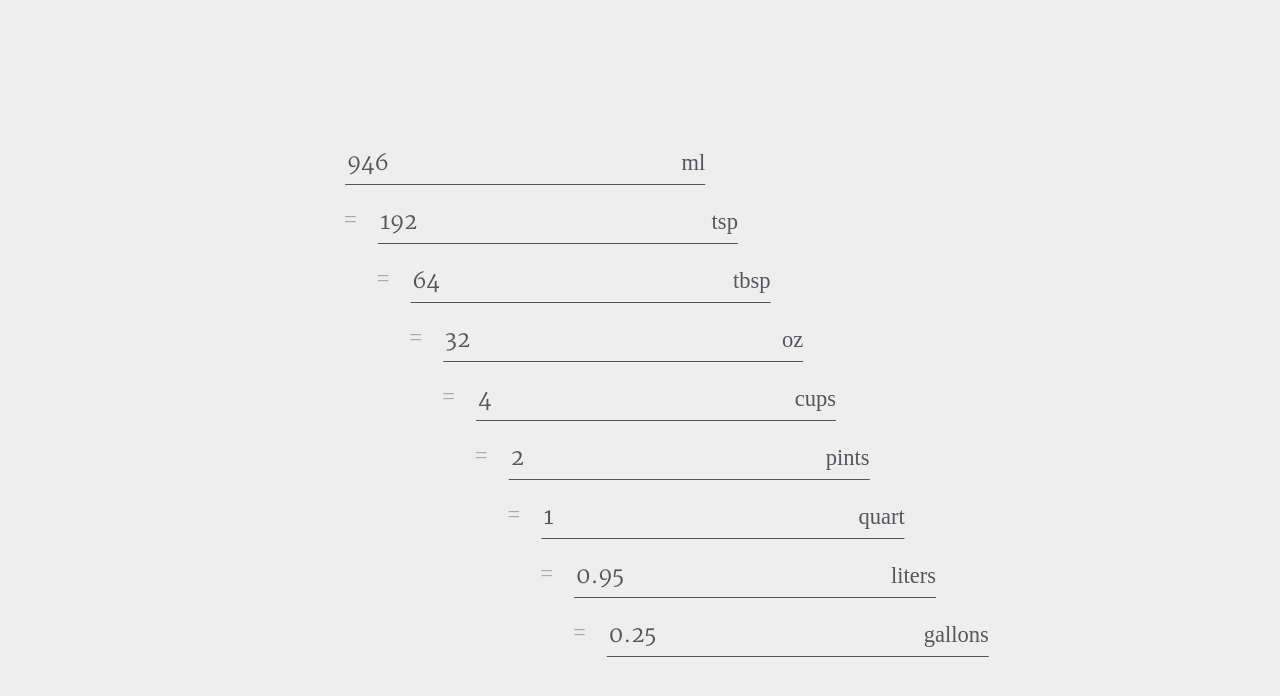
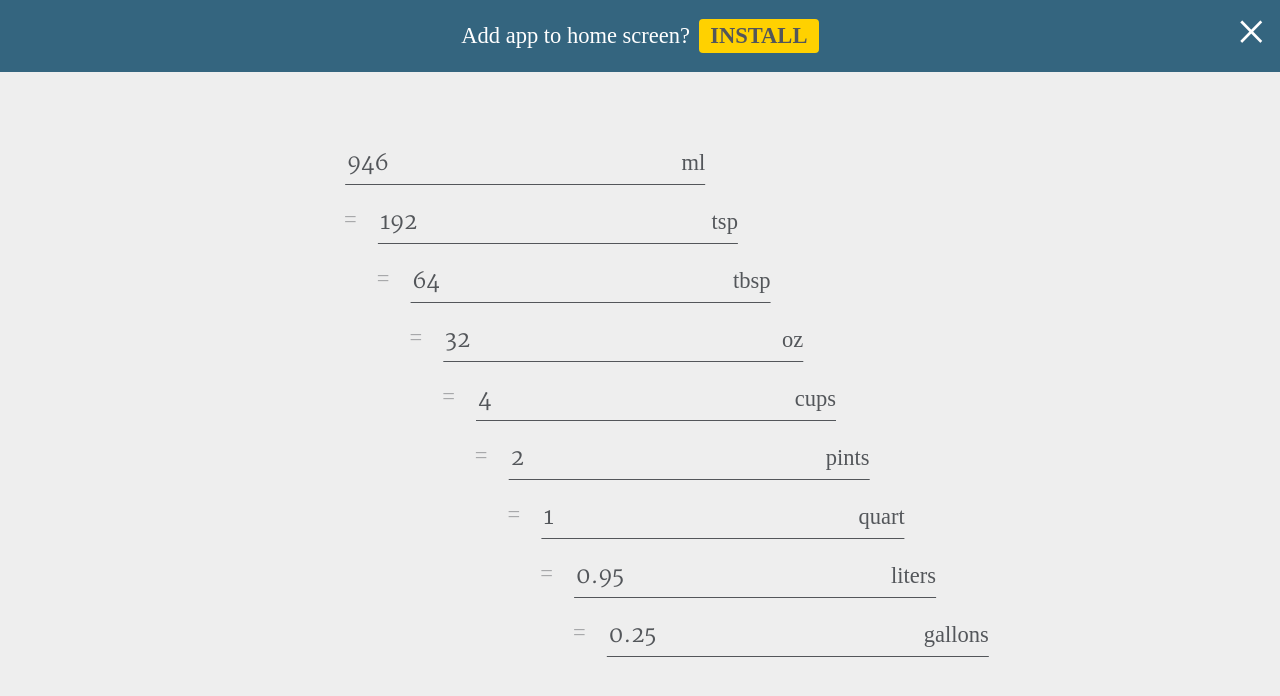
Before and after one commit to josh-collinsworth/vue-liquid-measurement-converter, a Vue app: page / in a window 1280 px wide. Shown: the top 696 px of the page. Built offline with nearby package versions, Linux system fonts and the light colour scheme; a web font is replaced by a local one.

Commit message:
Finalize prompt

```diff
--- a/src/App.vue
+++ b/src/App.vue
@@ -1,16 +1,19 @@
 <template>
   <div id="app">
+		<PWAPrompt />
     <MeasurementsTable msg="Welcome to Your Vue.js App"/>
   </div>
 </template>
 
 <script>
 import MeasurementsTable from './components/MeasurementsTable.vue'
+import PWAPrompt from './components/PWAPrompt.vue'
 
 export default {
   name: 'App',
   components: {
-    MeasurementsTable
+    MeasurementsTable,
+    PWAPrompt
   }
 }
 </script>
@@ -19,11 +22,15 @@ export default {
 @import url("https://fonts.googleapis.com/css?family=Barlow+Condensed:300&display=swap");
 @import url("https://fonts.googleapis.com/css?family=Martel&display=swap");
 
-$orange: #ff6a13;
-$yellow: #ffd100;
-$lightGray: #a7a8aa;
-$darkGray: #53565a;
-$lightBlue: #7ba7bc;
+:root {
+	--white: #ffffff;
+	--orange: #ff6a13;
+	--yellow: #ffd100;
+	--lightGray: #a7a8aa;
+	--darkGray: #53565a;
+	--lightBlue: #7ba7bc;
+	--darkBlue: #34657f;
+}
 
 *,
 *:before,
@@ -36,11 +43,11 @@ $lightBlue: #7ba7bc;
 
 *:focus {
 	outline: none;
-	background-color: $yellow;
+	background-color: var(--yellow);
 }
 
 *::selection {
-	background: $yellow;
+	background: var(--yellow);
 }
 
 html {
@@ -51,7 +58,7 @@ body {
 	margin: 0;
 	font-family: "Barlow Condensed";
 	background: #eee;
-	color: $darkGray;
+	color: var(--darkGray);
 	min-height: 100vh;
 	display: grid;
 	place-content: center;
@@ -79,7 +86,7 @@ body {
 		font-size: 1.25rem;
 		display: flex;
 		align-items: center;
-		color: $lightGray;
+		color: var(--lightGray);
 		margin-bottom: 0.3em;
 		left: 0;
 	}
@@ -125,11 +132,10 @@ body {
 				}
 
 				&:focus + label {
-					color: $yellow;
+					color: var(--yellow);
 				}
 			}
 		}
 	}
 }
-
 </style>
--- /dev/null
+++ b/src/components/PWAPrompt.vue
@@ -0,0 +1,120 @@
+<template>
+  <transition name="fade-down-in" appear>
+    <div
+      v-if="shown"
+      :class="['pwa-prompt', { shown }]"
+    >
+      Add app to home screen?
+      <button class="install-button" @click="installPWA">
+        Install
+      </button>
+      <button class="close-button" @click="() => { shown = false }">
+        <span aria-hidden="true">×</span>
+        <span class="sr">Dismiss without installing</span>
+      </button>
+    </div>
+  </transition>
+</template>
+
+<script>
+export default {
+  data: () => ({
+    shown: true,
+  }),
+
+  beforeMount() {
+    window.addEventListener('beforeinstallprompt', (e) => {
+      e.preventDefault()
+      this.installEvent = e
+      this.shown = true
+    })
+  },
+
+  methods: {
+    installPWA() {
+      this.installEvent.prompt()
+      this.installEvent.userChoice.then((choice) => {
+        this.shown = false // Hide the banner once the user's clicked
+        if (choice.outcome === 'accepted') {
+          // Do something additional if the user chose to install
+        } else {
+          // Do something additional if the user declined
+        }
+      })
+    },
+
+    dismissPrompt() {
+      this.shown = false
+    }
+  }
+}
+</script>
+
+
+<style scoped lang="scss">
+.pwa-prompt {
+  position: fixed;
+  font-size: 1.25rem;
+  z-index: 20;
+  line-height: 1;
+  top: 0;
+  left: 0;
+  width: 100vw;
+  padding: 1rem;
+  display: flex;
+  align-items: center;
+  justify-content: center;
+  height: 4rem;
+  background: var(--darkBlue);
+  color: var(--white);
+  transform: translateY(0);
+  margin: 0;
+
+  .install-button {
+    font-size: inherit;
+    margin: 0 0 0 0.5rem;
+    padding: 0.25em 0.5em;
+    background-color: var(--yellow);
+    border: 0;
+    border-radius: 4px;
+    line-height: 1;
+    color: var(--darkGray);
+    text-transform: uppercase;
+    font-weight: bold;
+  }
+
+  .close-button {
+    position: absolute;
+    right: 0;
+    top: -.25rem;
+    font-size: 3rem;
+    background: transparent;
+    border: 0;
+    padding: 0 0.75rem;
+    height: 100%;
+    line-height: 1;
+  }
+
+  .sr {
+    position: absolute;
+    width: 1px;
+    height: 1px;
+    left: -100vw;
+    padding: 0;
+    margin: -1px;
+    overflow: hidden;
+    clip: rect(0,0,0,0);
+    border: 0;
+  }
+}
+
+.fade-down-in-enter-active, .fade-down-in-leave-active {
+  transition: opacity 1s cubic-bezier(0.165, 0.84, 0.44, 1), transform 1s cubic-bezier(0.165, 0.84, 0.44, 1);
+  transform: translateY(0);
+}
+
+.fade-down-in-enter, .fade-down-in-leave-to {
+  opacity: 0;
+  transform: translateY(-4rem);
+}
+</style>
```
